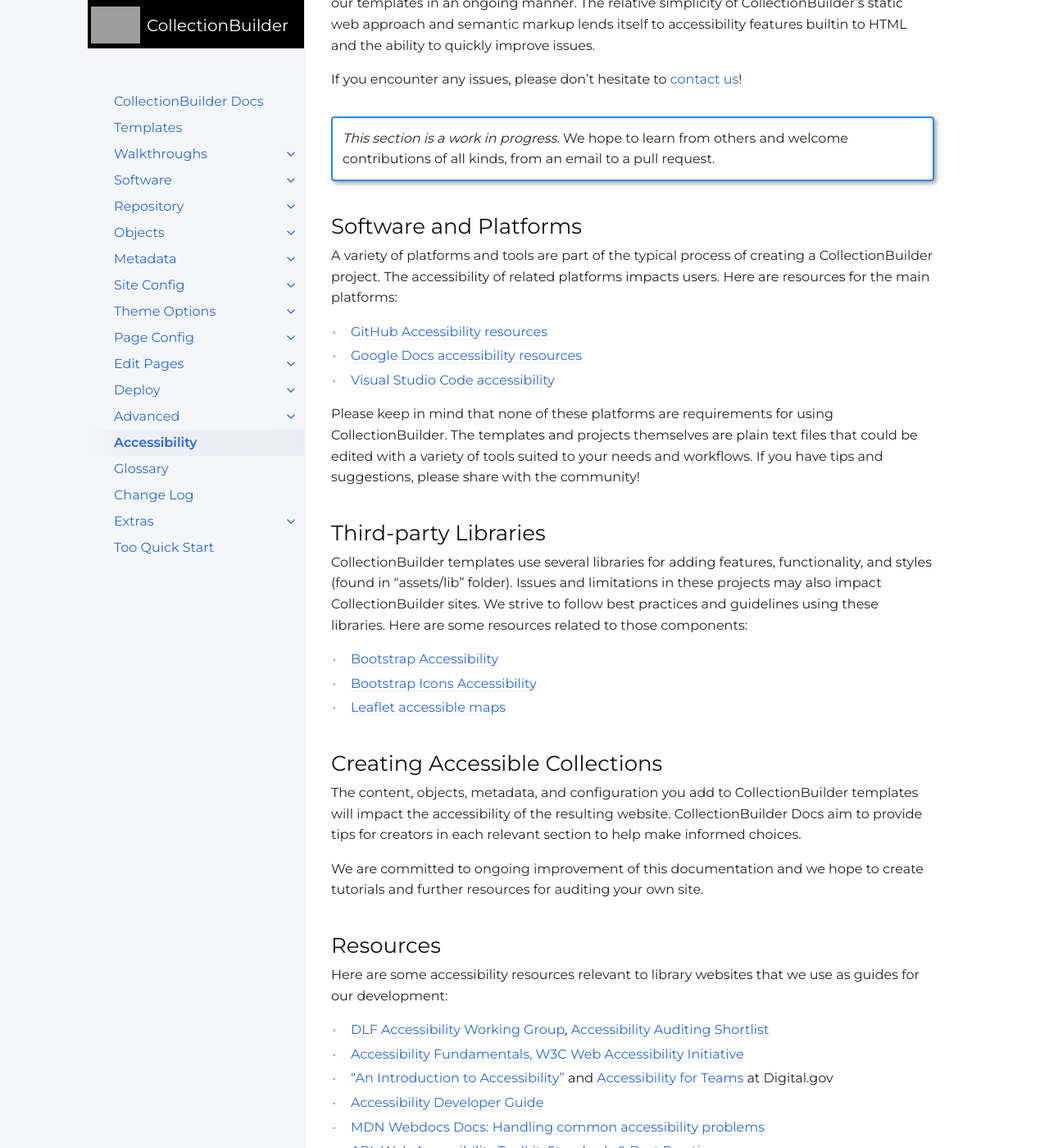
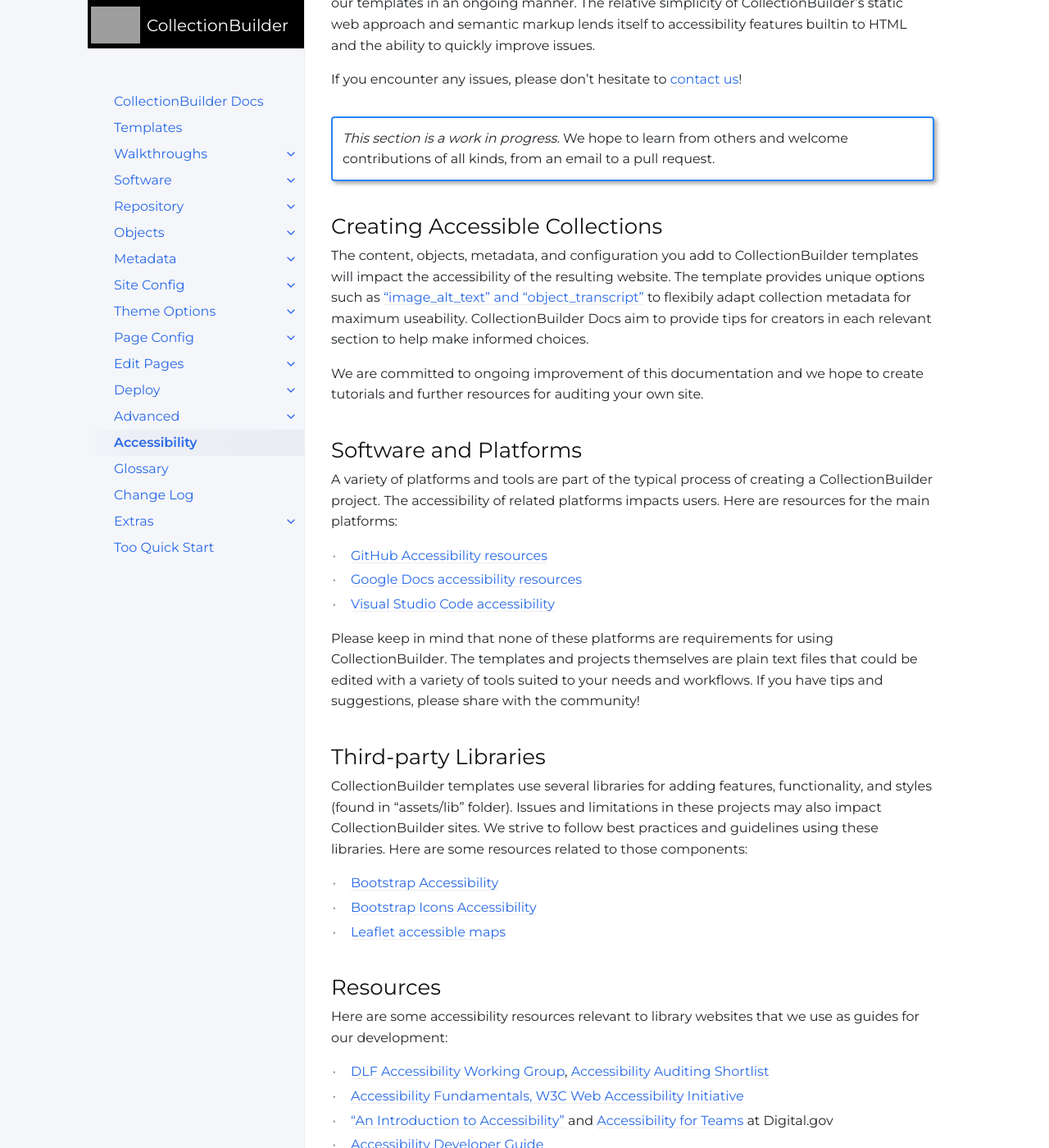
Before and after one commit to CollectionBuilder/cb-docs, a Jekyll site: the page built from docs/accessibility/index.md, in a window 1280 px wide and 1400 px high, scrolled down 410 px. Shown: the whole window at 82% size. Built offline with Jekyll 4.4.1, drawn with Linux system fonts in a browser that asks for light colours; comment, search, counter and statistics services are not loaded; part of the change alters nothing that is shown.

Commit message:
update accessiblity note

```diff
--- a/docs/accessibility/index.md
+++ b/docs/accessibility/index.md
@@ -19,6 +19,14 @@ If you encounter any issues, please don't hesitate to [contact us]({{ '/#how-to-
 *This section is a work in progress.*
 We hope to learn from others and welcome contributions of all kinds, from an email to a pull request.
 {:.alert .alert-blue}
+
+## Creating Accessible Collections
+
+The content, objects, metadata, and configuration you add to CollectionBuilder templates will impact the accessibility of the resulting website.
+The template provides unique options such as ["image_alt_text" and "object_transcript"]({{ '/docs/metadata/csv_metadata/#image_alt_text' | relative_url }}) to flexibily adapt collection metadata for maximum useability.
+CollectionBuilder Docs aim to provide tips for creators in each relevant section to help make informed choices.
+
+We are committed to ongoing improvement of this documentation and we hope to create tutorials and further resources for auditing your own site.
 
 ## Software and Platforms
 
@@ -45,13 +53,6 @@ Here are some resources related to those components:
 - [Bootstrap Icons Accessibility](https://icons.getbootstrap.com/#accessibility)
 - [Leaflet accessible maps](https://leafletjs.com/examples/accessibility/)
 
-## Creating Accessible Collections
-
-The content, objects, metadata, and configuration you add to CollectionBuilder templates will impact the accessibility of the resulting website.
-CollectionBuilder Docs aim to provide tips for creators in each relevant section to help make informed choices.
-
-We are committed to ongoing improvement of this documentation and we hope to create tutorials and further resources for auditing your own site.
-
 ## Resources
 
 Here are some accessibility resources relevant to library websites that we use as guides for our development:
```
